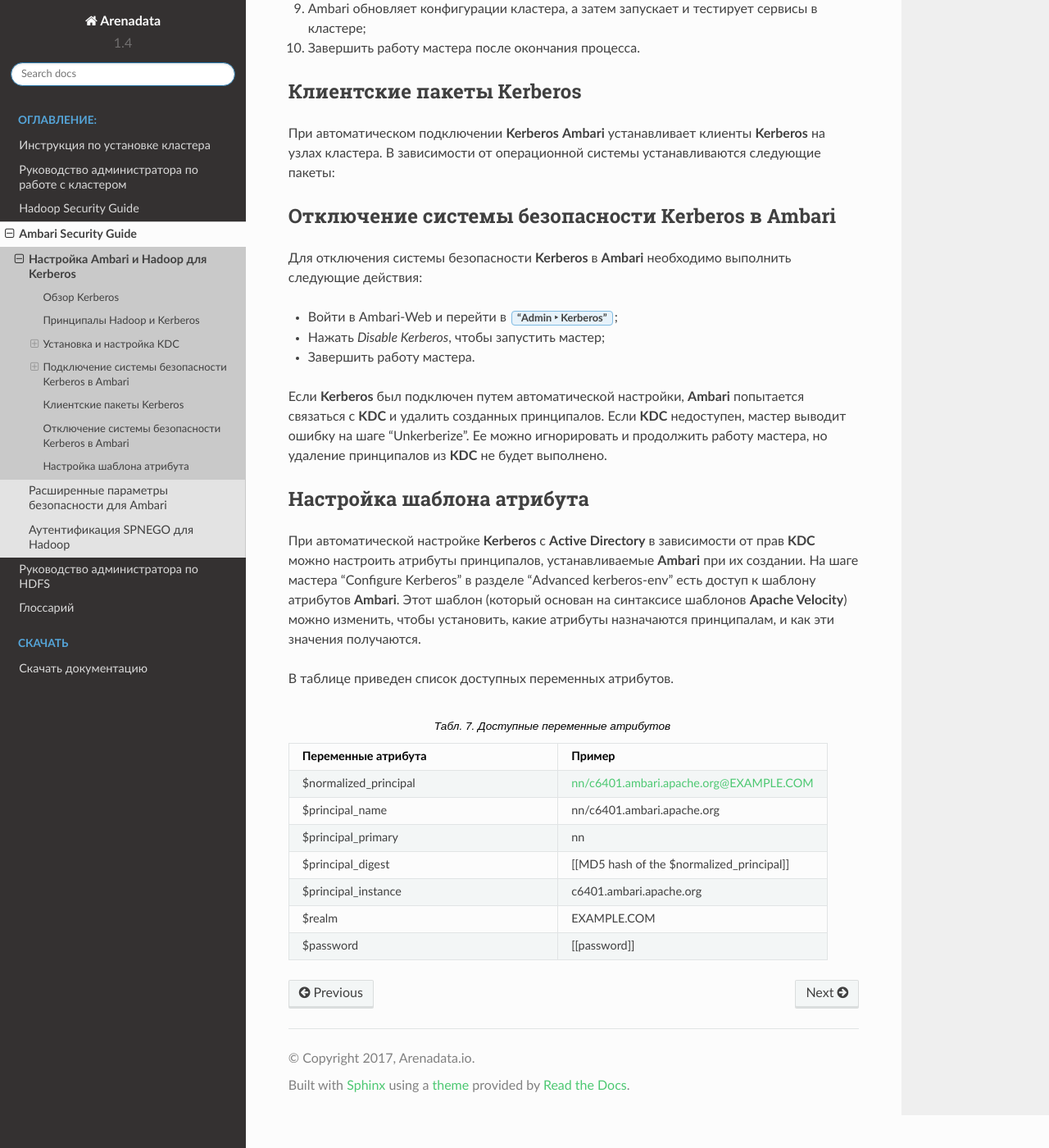
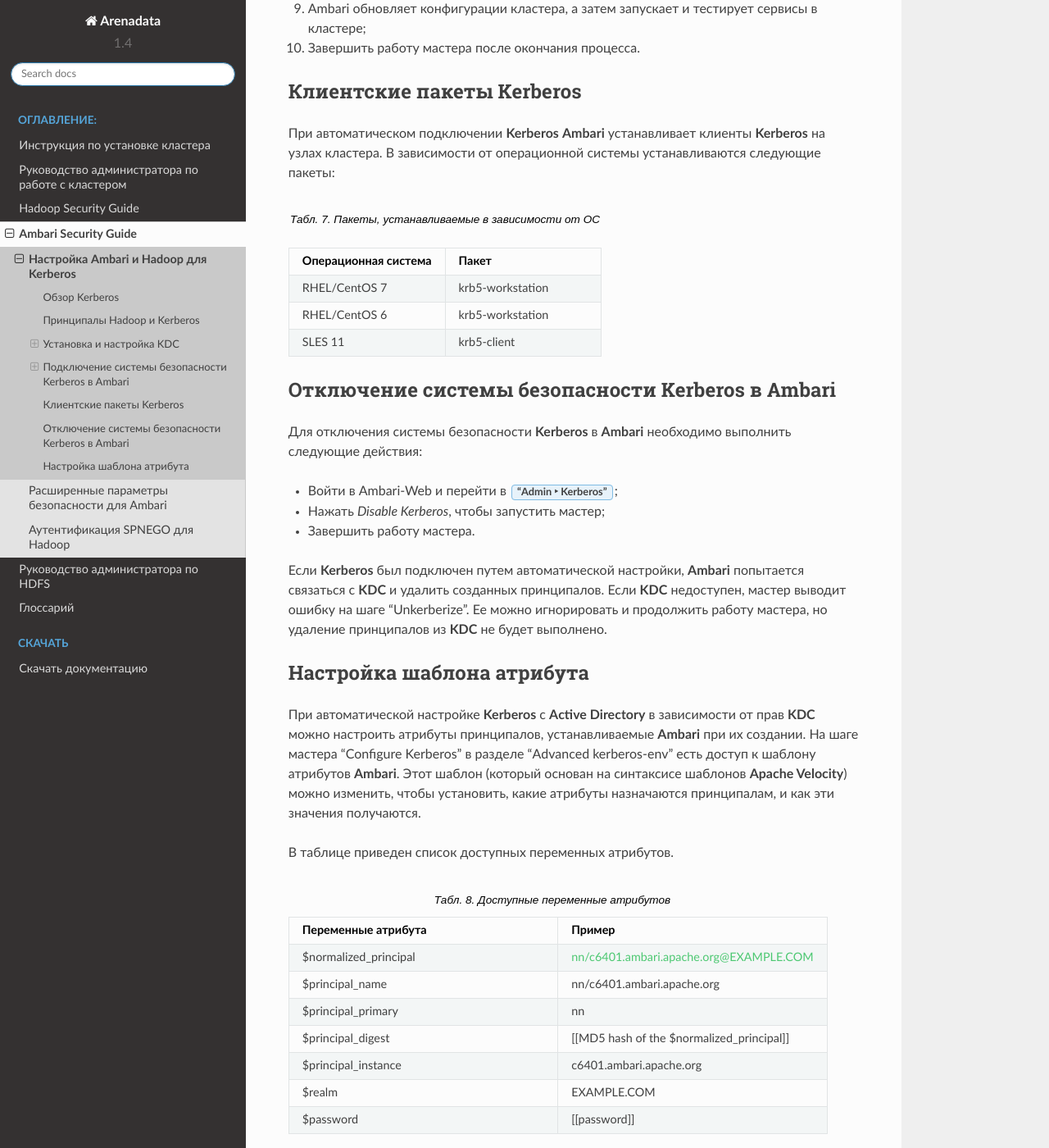
Before and after one commit to arenadata/docs_adps, a Sphinx documentation site: the page built from source/SecurityAmbari/config.rst, in a window 1280 px wide and 1400 px high, scrolled down 12200 px. Shown: the whole window at 82% size. Built offline with Sphinx 7.4.7 and the Read the Docs theme 2.0.0, drawn with Linux system fonts in a browser that asks for light colours; part of the change alters nothing that is shown; some of the changed text lies outside the part shown.

```diff
--- a/source/SecurityAmbari/config.rst
+++ b/source/SecurityAmbari/config.rst
@@ -65,7 +65,7 @@
 Каждый сервис и под-сервис в **Hadoop** должны иметь своего принципала. Имя принципала в данной сфере состоит из основного
 имени и имени экземпляра – это полное доменное имя хоста, на котором работает сервер. Учетные данные серверов хранятся в файле
 *keytab*, который извлекается из базы данных **Kerberos** с помощью принципала сервера и хранится локально в защищенном
-каталоге на узле компонента сервера (:ref:`Рис.1.<ambari_sec_pic.1>`).
+каталоге на узле компонента сервера (:numref:`Рис.%s.<ambari_sec_pic.1>`).
 
 
 .. _ambari_sec_pic.1:
@@ -73,7 +73,7 @@
 .. figure:: imgs/ambari_sec_pic.1.*
    :align: center
 
-   Рис.1. Права доступа к кластеру
+   Права доступа к кластеру
 
 Пример условного обозначения имени принципалов и *Keytabs* приведен в таблице.
 
@@ -455,7 +455,7 @@
 
 При автоматическом подключении **Kerberos** **Ambari** устанавливает клиенты **Kerberos** на узлах кластера. В зависимости от операционной системы устанавливаются следующие пакеты:
 
-.. csv-table::Пакеты, устанавливаемые в зависимости от ОС
+.. csv-table:: Пакеты, устанавливаемые в зависимости от ОС
    :header: "Операционная система", "Пакет"
    :widths: 25, 25
 
```
